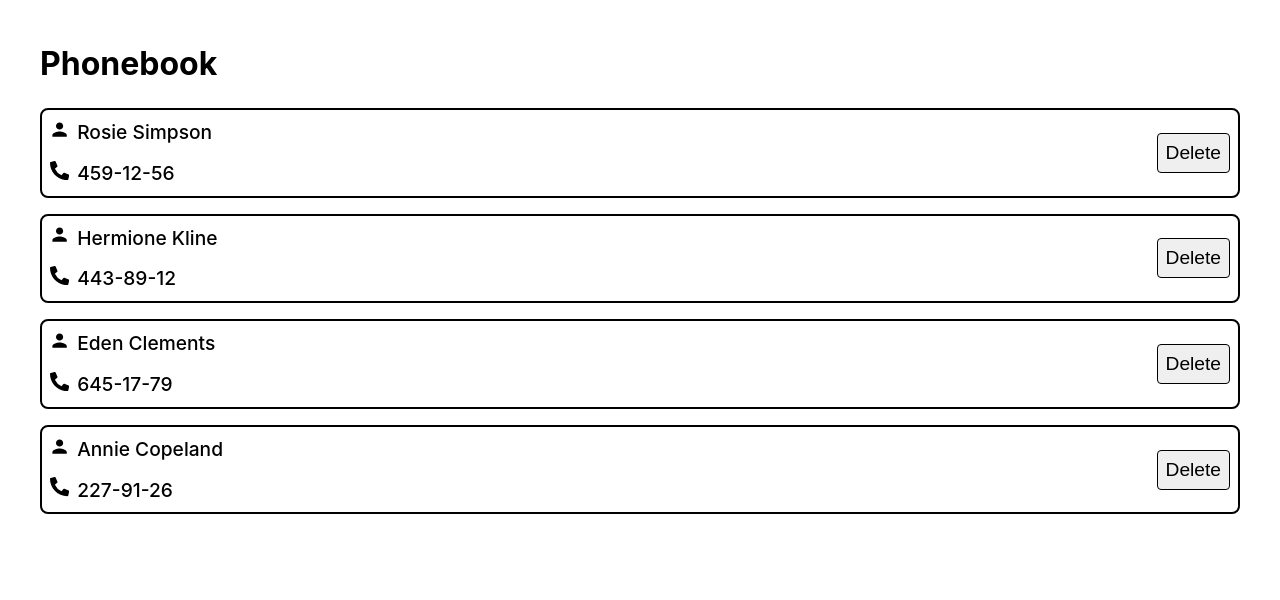
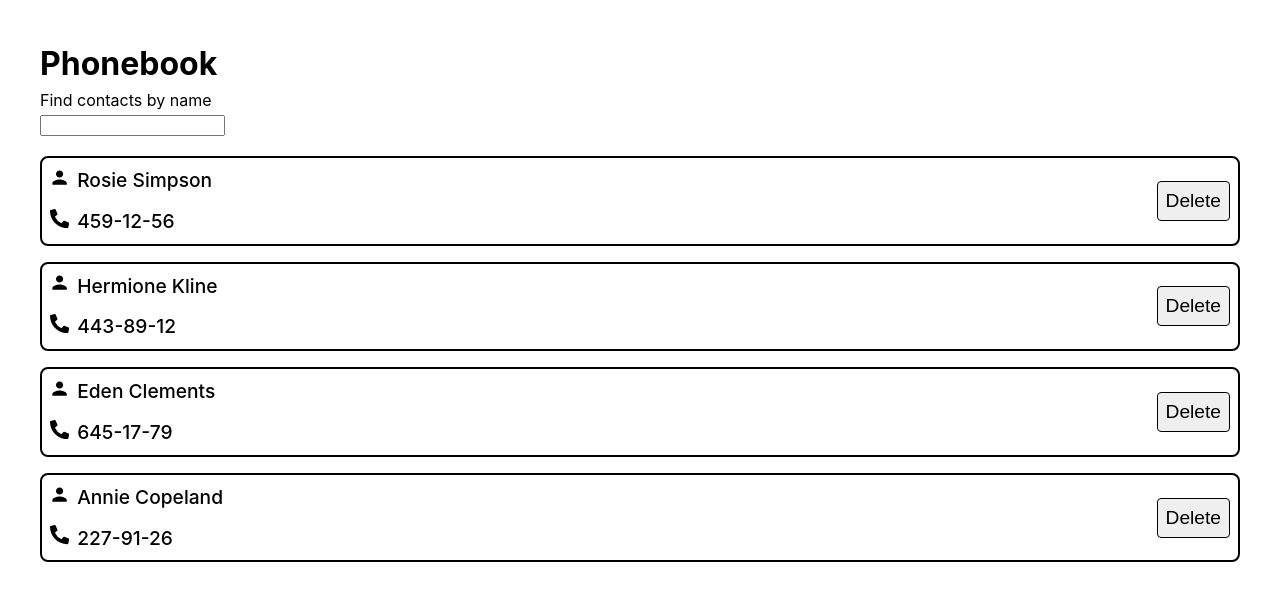
Before and after one commit to DmytroLynnyk/goit-react-hw-03, a React (Vite) app: page / in a window 1280 px wide. Shown: the top 600 px of the page. Built offline with nearby package versions, Linux system fonts and the light colour scheme.

Commit message:
Task 02 work in App

```diff
--- a/src/App.jsx
+++ b/src/App.jsx
@@ -1,5 +1,7 @@
+import { useState } from 'react';
 import './App.css';
 import { ContactList } from './components/contactlist/contactlist';
+import { SearchBox } from './components/searchbox/searchbox';
 
 const users = [
   { id: 'id-1', name: 'Rosie Simpson', number: '459-12-56' },
@@ -9,12 +11,37 @@ const users = [
 ];
 
 export const App = () => {
+  const [inputValue, setInputValue] = useState('');
+  const [filterUsers, setFilterUsers] = useState(users);
+
+  // const handleChange = evt => {
+  //   setInputValue(evt.target.value);
+  // };
+
+  // console.log(inputValue);
+
+  const visibleUsers = filterUsers.filter(filterUser =>
+    filterUser.name.toLowerCase().includes(inputValue.toLowerCase())
+  );
+
   return (
     <div>
       <h1>Phonebook</h1>
+
       {/* <ContactForm /> */}
-      {/* <SearchBox /> */}
-      <ContactList users={users} />
+
+      {/* <SearchBox value={inputValue} onChange={setInputValue} /> */}
+
+      <div>
+        <p>Find contacts by name</p>
+        <input
+          type="text"
+          value={inputValue}
+          onChange={evt => setInputValue(evt.target.value)}
+        />
+      </div>
+
+      <ContactList users={visibleUsers} />
     </div>
   );
 };
--- a/src/components/searchbox/searchbox.jsx
+++ b/src/components/searchbox/searchbox.jsx
@@ -0,0 +1,12 @@
+export const SearchBox = (value, onChange) => {
+  return (
+    <div>
+      <p>Find contacts by name</p>
+      <input
+        type="text"
+        value={value}
+        onChange={evt => onChange(evt.target.value)}
+      />
+    </div>
+  );
+};
```
